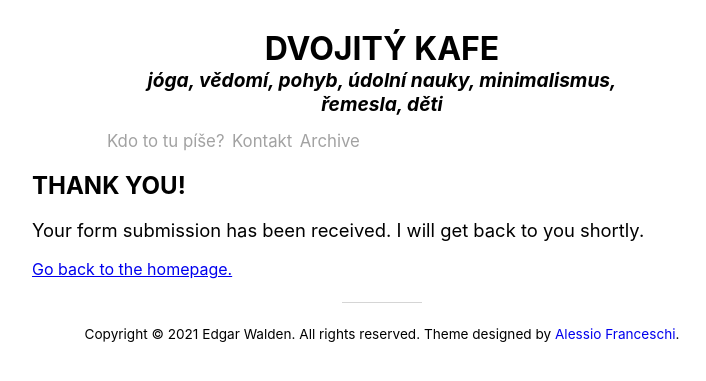
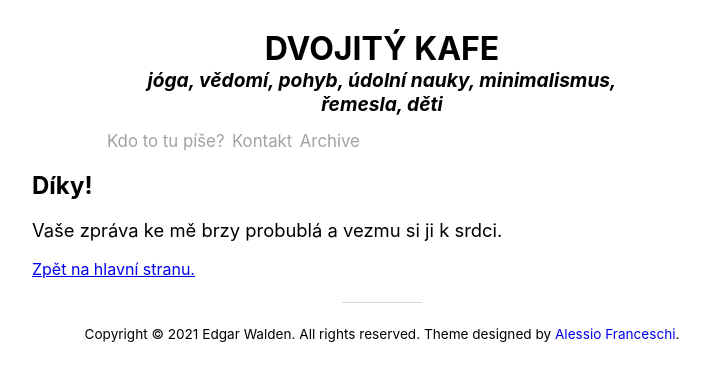
Before and after one commit to tengu53/dvojity-yamt, a Jekyll site: the page built from contact-successful.md, in a window 1280 px wide. Shown: the top 381 px of the page, without its empty margins (258-964 px from the left). Built offline with Jekyll 4.4.1, drawn with Linux system fonts in a browser that asks for light colours; nearby versions of some CDN libraries.

Commit message:
Dalších pár úprav

```diff
--- a/_layouts/home.html
+++ b/_layouts/home.html
@@ -34,7 +34,7 @@ title: Home
         {% else %}
             {{ post.content | strip_html | truncatewords:50 }}
         {% endif %}
-        <span class = "continue-reading"><a href="{{ post.url | relative_url }}">Continue reading...</a></span>
+        <span class = "continue-reading"><a href="{{ post.url | relative_url }}">Číst dál...</a></span>
     </p>
 </div>
 {% endfor %}
@@ -43,10 +43,10 @@ title: Home
 <div class = "paginator">
     {% if paginator.total_pages > 1 %}
     {% if paginator.next_page %}
-      <a class = "older paginate-button" href="{{ paginator.next_page_path | relative_url }}">Older Posts</a>
+      <a class = "older paginate-button" href="{{ paginator.next_page_path | relative_url }}">Starší posty</a>
     {% endif %}
     {% if paginator.previous_page %}
-    <a class = "newer paginate-button" href="{{ paginator.previous_page_path | relative_url }}">Newer Posts</a>
+    <a class = "newer paginate-button" href="{{ paginator.previous_page_path | relative_url }}">Novější posty</a>
   {% endif %}
   {% endif %}
 </div>
--- a/contact-successful.md
+++ b/contact-successful.md
@@ -1,11 +1,11 @@
 ---
 layout: default
-title: Thank you!
+title: Díky!
 ---
 
 
-## THANK YOU!
+## Díky!
 <div class = "success">
-    <p>Your form submission has been received. I will get back to you shortly.</p>
-    <a href="/">Go back to the homepage.</a>
+    <p>Vaše zpráva ke mě brzy probublá a vezmu si ji k srdci.</p>
+    <a href="/">Zpět na hlavní stranu.</a>
 </div>
```
Also changed, not shown: _posts/2019-02-04-tramy.md (+1 -1 lines).
